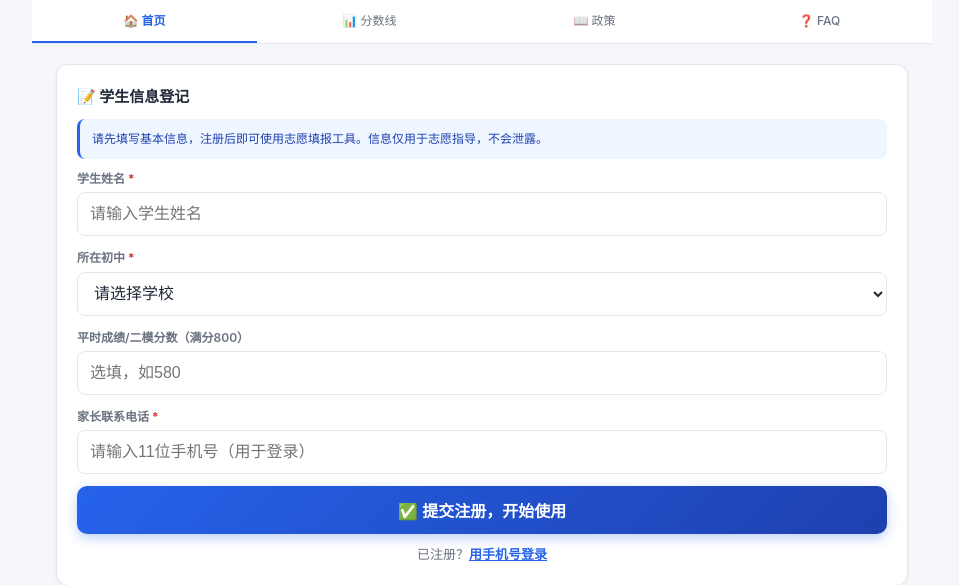
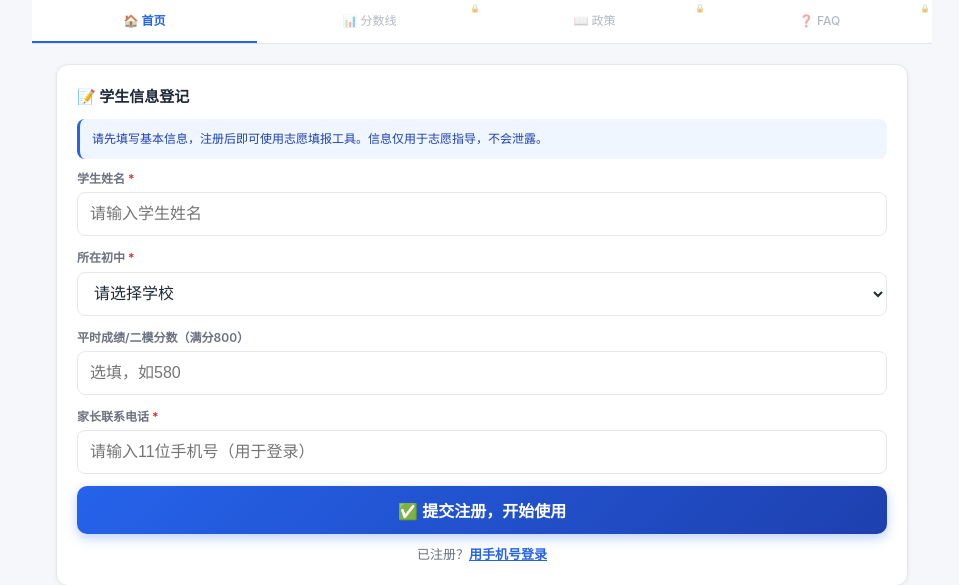
Before and after one commit to 934465438-maker/sihong-zhongkao, a Flask app: page / in a window 1280 px wide. Shown: the part 96-681 px from the top of the page, without its empty margins (158-1117 px from the left). Run offline with Flask 3, Linux system fonts and the light colour scheme.

Commit message:
恢复分数线/政策/FAQ页面的注册锁机制

```diff
--- a/templates/index.html
+++ b/templates/index.html
@@ -69,7 +69,8 @@ tr:nth-child(even) td{background:#FAFAFA}
 .reg-success .icon{font-size:48px;margin-bottom:10px}
 .reg-success h3{color:var(--green);font-size:18px;margin-bottom:6px}
 .reg-success p{color:var(--gray);font-size:13px}
-/* tab-locked 已废弃：所有标签页均可直接访问 */
+.tab-locked{position:relative;opacity:.5;pointer-events:none}
+.tab-locked::after{content:'🔒';position:absolute;top:2px;right:2px;font-size:8px}
 @media(min-width:768px){.app{max-width:900px}.page{padding:20px 24px}.card{padding:20px}.stats{grid-template-columns:repeat(4,1fr)}.header h1{font-size:24px}.two{display:grid;grid-template-columns:1fr 1fr;gap:12px}}
 </style>
 </head>
@@ -78,9 +79,9 @@ tr:nth-child(even) td{background:#FAFAFA}
 <div class="header"><h1>📋 泗洪中考志愿模拟填报</h1><p>2026年二模参考版 · 数据驱动 · 科学决策</p></div>
 <div class="tabs">
   <div class="tab on" data-p="home">🏠 首页</div>
-  <div class="tab" data-p="score" id="tab-score">📊 分数线</div>
-  <div class="tab" data-p="policy" id="tab-policy">📖 政策</div>
-  <div class="tab" data-p="faq" id="tab-faq">❓ FAQ</div>
+  <div class="tab tab-locked" data-p="score" id="tab-score">📊 分数线</div>
+  <div class="tab tab-locked" data-p="policy" id="tab-policy">📖 政策</div>
+  <div class="tab tab-locked" data-p="faq" id="tab-faq">❓ FAQ</div>
 </div>
 
 <!-- 首页 -->
@@ -419,7 +420,10 @@ function isValidPhone(p){return /^1[3-9]\d{9}$/.test(p);}
 
 // ====== Tab切换 ======
 document.querySelectorAll('.tab').forEach(function(t){t.onclick=function(){
-  // 已移除注册锁：所有标签页均可直接访问
+  if(t.classList.contains('tab-locked')){
+    alert('请先完成注册信息填写');
+    return;
+  }
   document.querySelectorAll('.tab').forEach(function(x){x.classList.remove('on')});
   document.querySelectorAll('.page').forEach(function(x){x.classList.remove('on')});
   t.classList.add('on');
```
